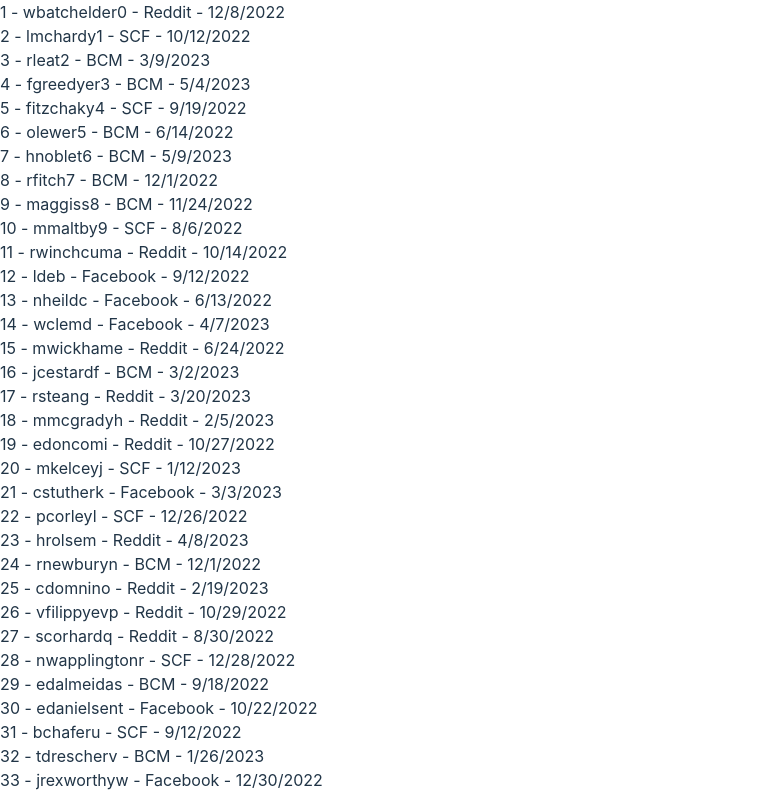
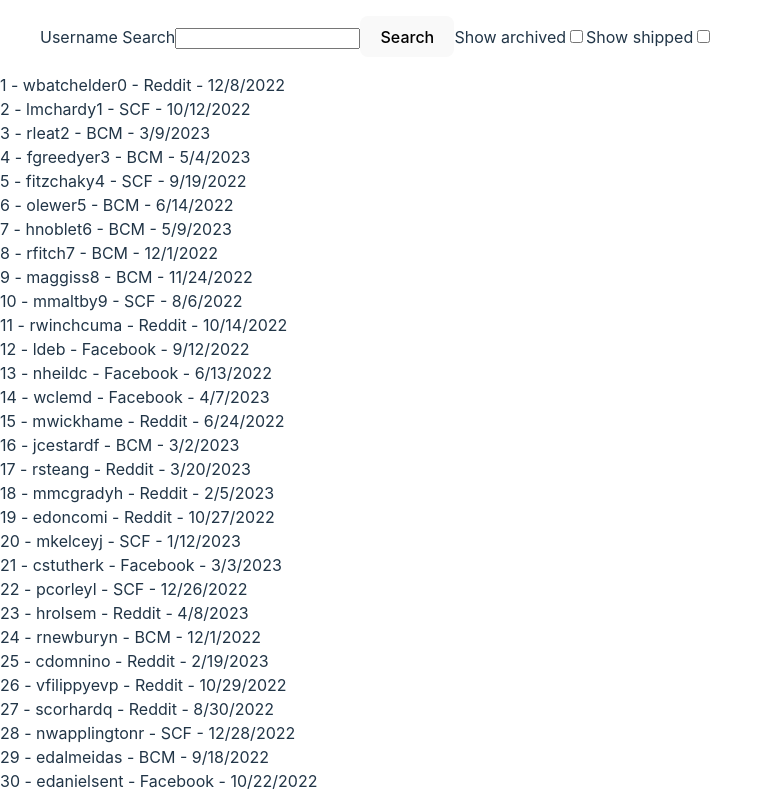
Before and after one commit to danodea/trade-tracker, a React (Vite) app: page / in a window 1280 px wide. Shown: the top 796 px of the page, without its empty margins (0-773 px from the left). Built offline with nearby package versions, Linux system fonts and the light colour scheme.

Commit message:
some bad searching/filtering

```diff
--- a/src/components/trade-list/TradeList.tsx
+++ b/src/components/trade-list/TradeList.tsx
@@ -1,12 +1,61 @@
 import { Trade } from "../trade/Trade";
 import tradeData from "../../data/MOCK_DATA.json";
+import { useState } from "react";
 
 export function TradeList() {
+  const [searchString, setSearchString] = useState("");
+  const [archived, setArchived] = useState(false);
+  const [shipped, setShipped] = useState(false);
+
+  const searchUsernames = () => {
+    console.log(searchString);
+  };
+
   return (
     <div>
-      {tradeData.map((trade) => {
-        return <Trade trade={trade} />;
-      })}
+      <menu>
+        <label htmlFor="search">
+          Username Search
+          <input
+            name="search"
+            type="text"
+            onBlur={(e) => setSearchString(e.target.value)}
+          />
+          <button onClick={() => searchUsernames()}>Search</button>
+        </label>
+        <label htmlFor="archived">
+          Show archived
+          <input
+            name="archived"
+            type="checkbox"
+            onChange={(e) => setArchived(e.target.checked)}
+          />
+        </label>
+        <label htmlFor="shipped">
+          Show shipped
+          <input
+            name="shipped"
+            type="checkbox"
+            onChange={(e) => setShipped(e.target.checked)}
+          />
+        </label>
+      </menu>
+      {/* {tradeData.map((trade) => {
+        if (!searchString.length || trade.username.includes(searchString)) {
+          return <Trade trade={trade} />;
+        }
+      })} */}
+      {tradeData
+        .filter((trade) => {
+          return (
+            (!searchString.length || trade.username.includes(searchString)) &&
+            (!archived || trade.date.archived) &&
+            (!shipped || trade.date.shipped)
+          );
+        })
+        .map((trade) => {
+          return <Trade trade={trade} />;
+        })}
     </div>
   );
 }
--- a/src/data/MOCK_DATA.json
+++ b/src/data/MOCK_DATA.json
@@ -1,5 +1,5 @@
 [{"id":1,"username":"wbatchelder0","source":"Reddit","cards":{"in":"Cabbage - Green","out":"Chips Potato Swt Chilli Sour"},"shipping":{"method":"PWE","tracking":{"in":"2e92888f-3495-4d73-a8ea-048702ab8175","out":"219995c3-6991-4837-9a0a-36139ed6b639"}},"address":{"name":"Way Batchelder","street":"830 Esch Junction","city":"Saint Paul","state":"Minnesota","zip":"55115"},"date":{"created":"1670530860000","shipped":"1662128675000","received":"1671643954000","archived":"1659460888000","feedback":"1660762478000"}},
-{"id":2,"username":"lmchardy1","source":"SCF","cards":{"in":"Jolt Cola - Red Eye","out":"Chocolate - Milk Coating"},"shipping":{"method":"PWE","tracking":{"in":"e0509534-3ad8-476e-876c-1aa82cc1fe5d","out":"5184469f-1d48-4ffb-a17e-aa9c247e802a"}},"address":{"name":"Lew McHardy","street":"41 Meadow Vale Circle","city":"Buffalo","state":"New York","zip":"14205"},"date":{"created":"1665564336000","shipped":null,"received":null,"archived":null,"feedback":null}},
+{"id":2,"username":"lmchardy1","source":"SCF","cards":{"in":"Jolt Cola - Red Eye","out":"Chocolate - Milk Coating"},"shipping":{"method":"PWE","tracking":{"in":"e0509534-3ad8-476e-876c-1aa82cc1fe5d","out":"5184469f-1d48-4ffb-a17e-aa9c247e802a"}},"address":{"name":"Lew McHardy","street":"41 Meadow Vale Circle","city":"Buffalo","state":"New York","zip":"14205"},"date":{"created":"1665564336000","shipped":null,"received":null,"archived":"1671643954000","feedback":null}},
 {"id":3,"username":"rleat2","source":"BCM","cards":{"in":"Veal - Knuckle","out":"Mushroom - Shitake, Fresh"},"shipping":{"method":"PWE","tracking":{"in":"34613af6-1c44-4ce3-ab57-cede31491a34","out":"e14be5c9-93ab-4dfb-9cff-16b2af71afc1"}},"address":{"name":"Rikki Leat","street":"32535 Scofield Junction","city":"Portland","state":"Oregon","zip":"97201"},"date":{"created":"1678345796000","shipped":"1666764783000","received":"1679312126000","archived":"1661943274000","feedback":"1655880788000"}},
 {"id":4,"username":"fgreedyer3","source":"BCM","cards":{"in":"Beef - Top Butt Aaa","out":"Rambutan"},"shipping":{"method":"BMWT","tracking":{"in":"7c4e7e8a-d080-41b5-9cbc-28afb81ac506","out":"c9552223-ee4d-453b-b8a6-afa9f002159d"}},"address":{"name":"Fan Greedyer","street":"242 Delaware Court","city":"Loretto","state":"Minnesota","zip":"55598"},"date":{"created":"1683235205000","shipped":null,"received":null,"archived":null,"feedback":null}},
 {"id":5,"username":"fitzchaky4","source":"SCF","cards":{"in":"Ecolab - Orange Frc, Cleaner","out":"Tomatoes - Orange"},"shipping":{"method":"BMWT","tracking":{"in":"b6f899d1-d83f-408d-a22e-4564999a7b00","out":"a6a9a819-2532-4668-9c5f-bd4060c6d303"}},"address":{"name":"Freemon Itzchaky","street":"16 Onsgard Circle","city":"Hialeah","state":"Florida","zip":"33018"},"date":{"created":"1663584818000","shipped":null,"received":null,"archived":null,"feedback":null}},
```
